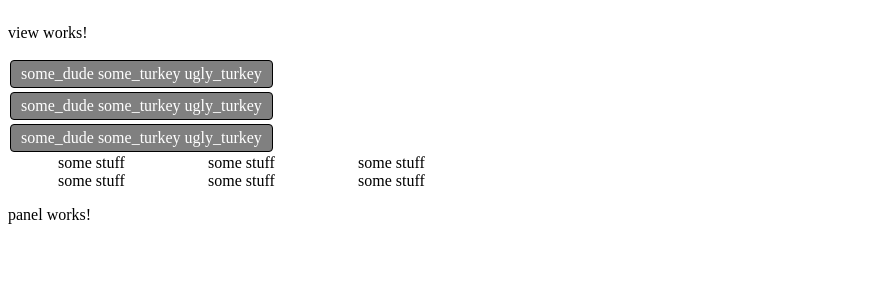
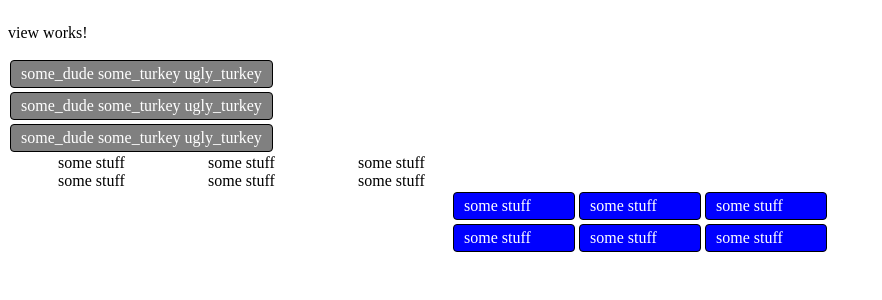
Before and after one commit to rinebob/practice, an Angular app: page / in a window 1280 px wide. Shown: the top 300 px of the page, without its empty margins (0-882 px from the left). Built offline with nearby package versions, Linux system fonts and the light colour scheme.

Commit message:
Added html and css to panel component

```diff
--- a/src/app/view/panel/panel.component.html
+++ b/src/app/view/panel/panel.component.html
@@ -1 +1,11 @@
-<p>panel works!</p>
+<div class="panel">
+    <div class="dude">some stuff</div>
+    <div class="dude">some stuff</div>
+    <div class="dude">some stuff</div>
+</div>
+
+<div class="panel">
+    <div class="dude">some stuff</div>
+    <div class="dude">some stuff</div>
+    <div class="dude">some stuff</div>
+</div>
--- a/src/app/view/panel/panel.component.sass
+++ b/src/app/view/panel/panel.component.sass
@@ -0,0 +1,14 @@
+
+    .panel
+        display: flex
+        align-items: flex-start
+        justify-content: center
+
+        .dude
+            color: white
+            border: 1px solid black
+            border-radius: 4px
+            background-color: blue
+            padding: 4px 10px
+            margin: 2px
+            width: 100px
```
